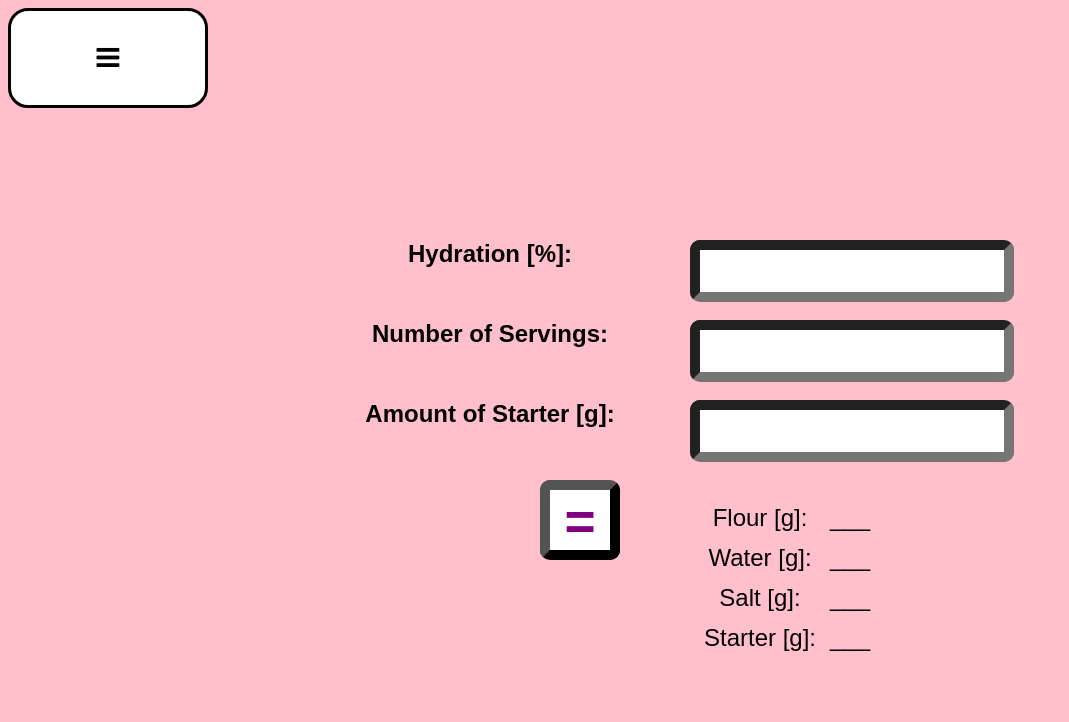
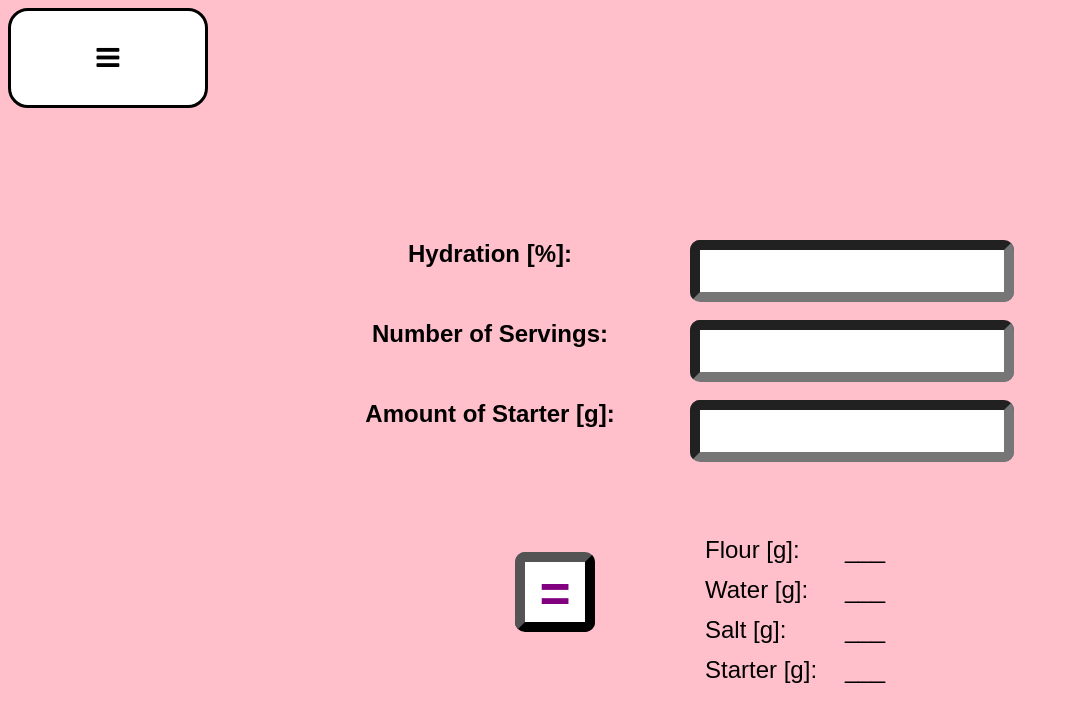
Before and after one commit to Leo-Berman/Happy-Herbivore-Website, a plain HTML site: page SourdoughCalculator.html in a window 1280 px wide. Shown: the whole page, without its empty margins (0-1069 px from the left). Drawn offline with Linux system fonts and the light colour scheme.

Commit message:
more commits to try and fix?

```diff
--- a/SourdoughCalculator.html
+++ b/SourdoughCalculator.html
@@ -77,9 +77,10 @@
             <h2 style = "text-align:center;margin-top:0;grid-area:describe2">Amount of Starter [g]:</h2>
             <input id = "Starter" name = "Starter" style = "grid-area:inputtype2;width:100%;max-width:600px;font-size:4vh;border-radius:10px;border-width: 10px;height:5vh;vertical-align:text-middle;display:inline-block; font-family:Arial;" type = "text">
 
-            <button class = "solvebutt" style = "margin-left:250px;grid-area:equals" value = "Solve" onclick = "calc()"> <h3 style = "padding:0;margin:0;font-family:Arial;font-size:40pt;font-weight:bold;color:purple;">=</h3> </button>
 
+            <div class = "divcenter" style = "margin-top:250px;">
         <div class="outcomegrid" style = "grid-area:outcome;">
+            <button class = "solvebutt" style = "align-self:center;justify-self:center;grid-area:equals" value = "Solve" onclick = "calc()"> <h3 style = "padding:0;margin:0;font-family:Arial;font-size:40pt;font-weight:bold;color:purple;">=</h3> </button>
             <p style = "grid-area:flour"> Flour [g]: </p>
             <p style = "grid-area:outf" id = "FlourNeeded">___</p><br>
             <p style = "grid-area:water"> Water [g]: </p>
@@ -88,9 +89,10 @@
             <p style = "grid-area:outsa" id = "SaltNeeded">___</p><br>
             <p style = "grid-area:starter"> Starter [g]: </p>
             <p style = "grid-area:outst" id = "StarterNeeded">___</p><br>
-
+            </div>
         </div>
         </div>
     </div>
+
     </body>
 </html>
--- a/global.css
+++ b/global.css
@@ -39,6 +39,7 @@ p {
     display:inline;
     font-size:3vh;
     margin-bottom:-1;
+    text-align:left;
 }
 
 
@@ -83,18 +84,18 @@ h3{
         "describe inputtype"
         "describe1 inputtype1"
         "describe2 inputtype2"
-        "equals outcome"
+        "outcome outcome"
 }
 
 .outcomegrid{
     display:grid;
-    grid-template-columns: 140px 30px;
+    grid-template-columns: 300px 140px 30px;
     grid-template-rows: 40px 40px 40px 40px;
     grid-template-areas:
-    "flour outf"
-    "water outw"
-    "salt outsa"
-    "starter outst"
+    "equals flour outf"
+    "equals water outw"
+    "equals salt outsa"
+    "equals starter outst"
 }
 
 @media only screen and (max-width: 600px) {
```
